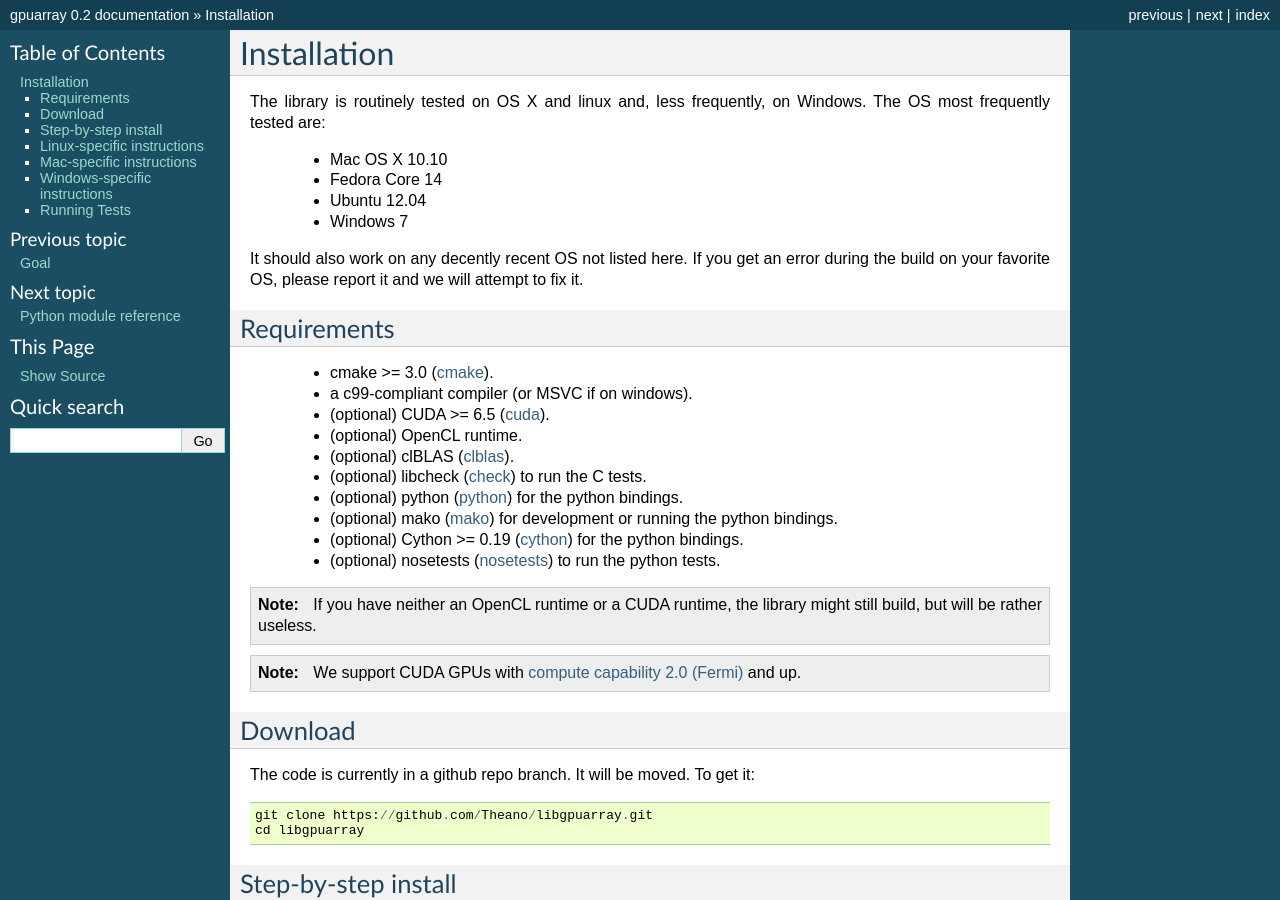
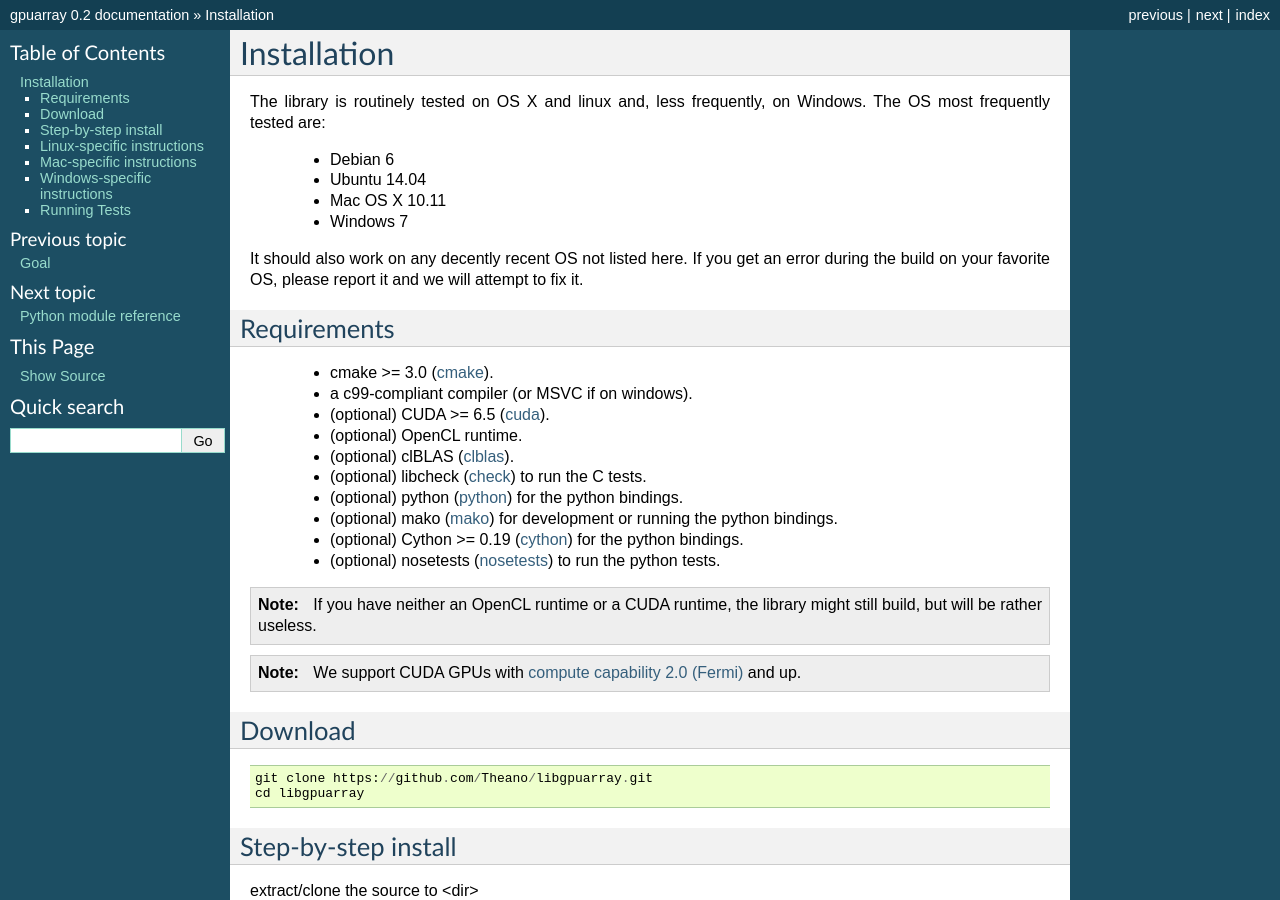
Before and after one commit to Theano/libgpuarray, a Sphinx documentation site: the page built from doc/installation.rst, in a window 1280 px wide and 900 px high. Built offline with Sphinx 7.4.7, drawn with Linux system fonts in a browser that asks for light colours.

Commit message:
Update documentation a bit.

```diff
--- a/doc/installation.rst
+++ b/doc/installation.rst
@@ -4,9 +4,9 @@ Installation
 The library is routinely tested on OS X and linux and, less
 frequently, on Windows.  The OS most frequently tested are:
 
- - Mac OS X 10.10
- - Fedora Core 14
- - Ubuntu 12.04
+ - Debian 6
+ - Ubuntu 14.04
+ - Mac OS X 10.11
  - Windows 7
 
 It should also work on any decently recent OS not listed here. If you
@@ -38,8 +38,6 @@ Requirements
 Download
 --------
 
-The code is currently in a github repo branch. It will be moved. To
-get it:
 ::
 
   git clone https://github.com/Theano/libgpuarray.git
@@ -150,7 +148,9 @@ Since there is no standard install location on Windows, there is no
 install step.  It is up to you to copy the headers and libraries to an
 appropriate place.
 
-If you don't have Visual Studio installed, you can get the free Express version from `here <http://www.visualstudio.com/>`_ in the downloads section (select the "for Windows" edition).
+If you don't have Visual Studio installed, you can get the free
+Express version from `here <http://www.visualstudio.com/>`_ in the
+downloads section (select the "for Windows" edition).
 
 .. warning::
    While you may get the library to compile using cygwin, this is not
@@ -182,7 +182,8 @@ If you get an error message similar to this one:
 This means either you don't have check installed or it wasn't found by
 the cmake detection script.
 
-To run the python tests, install pygpu, then move outside its directory and run this command:
+To run the python tests, install pygpu, then move outside its
+directory and run this command:
 
 ::
 
```
